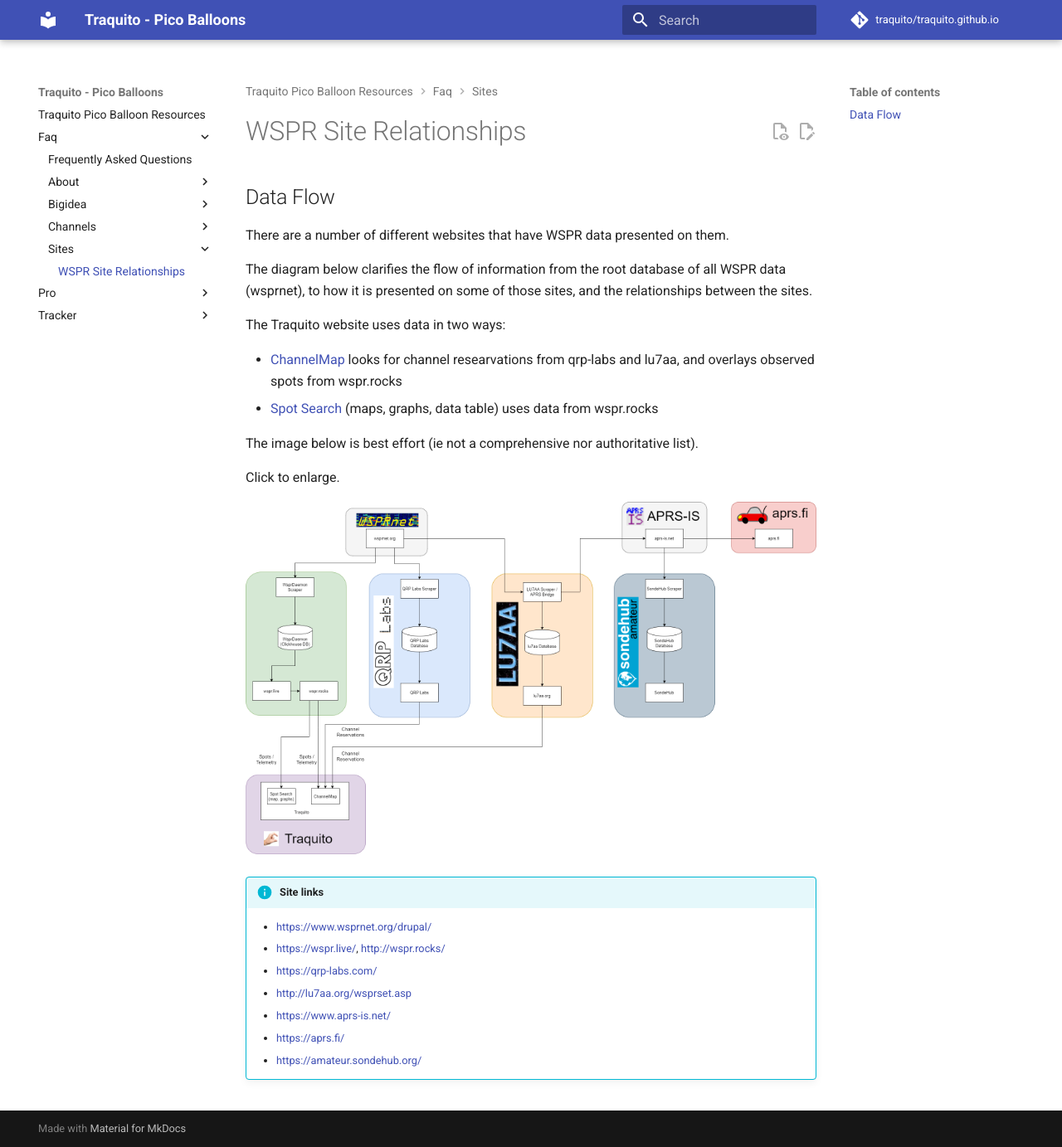
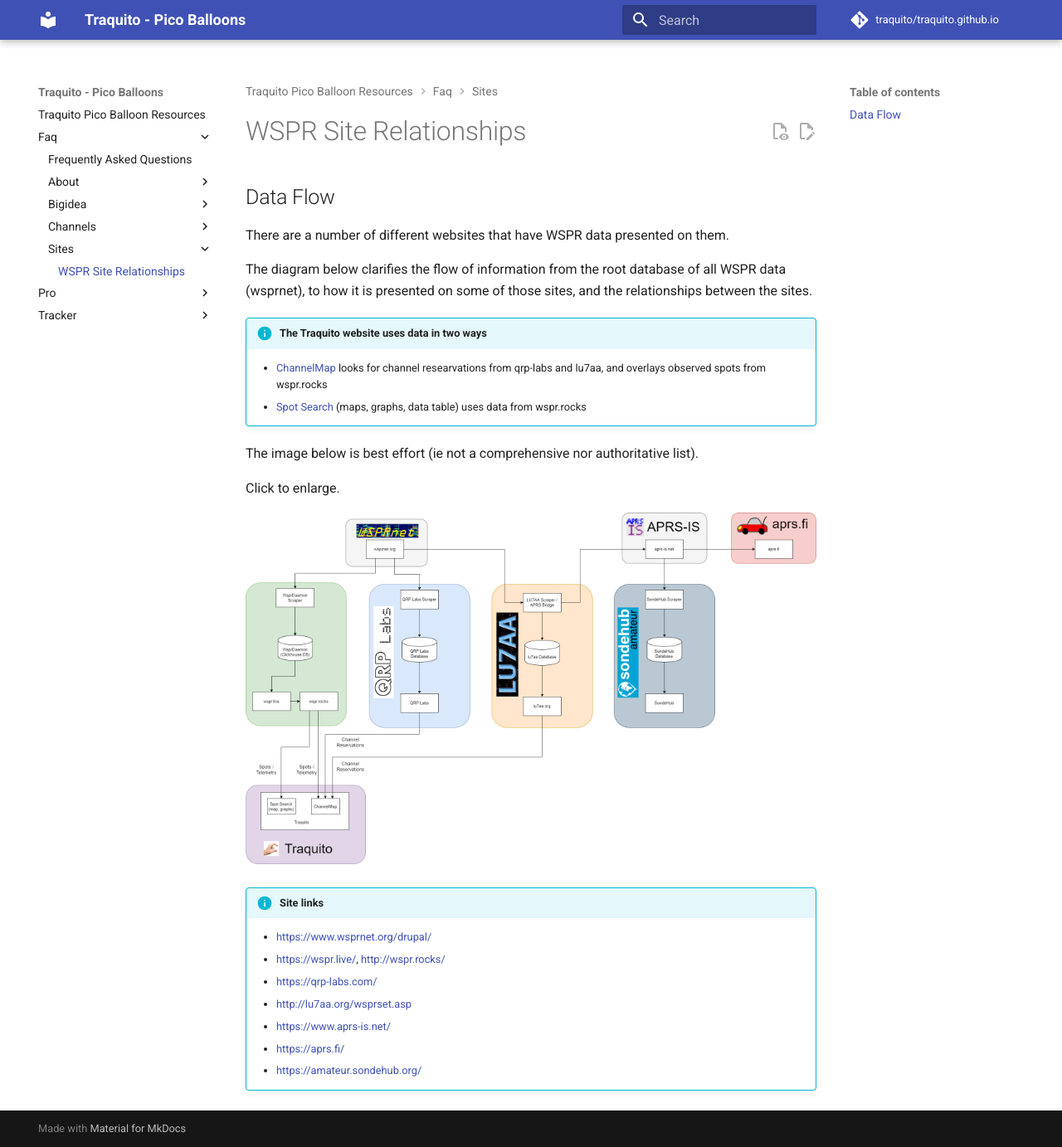
Before and after one commit to traquito/traquito.github.io, an MkDocs documentation site: the page built from docs/faq/sites/README.md, in a window 1280 px wide and 1383 px high. Shown: the whole window at 83% size. Built offline with MkDocs 1.6.1 and Material for MkDocs 9.7.7, drawn with Linux system fonts in a browser that asks for light colours; comment, search, counter and statistics services are not loaded; part of the change alters nothing that is shown.

```diff
--- a/docs/faq/sites/README.md
+++ b/docs/faq/sites/README.md
@@ -6,10 +6,9 @@ There are a number of different websites that have WSPR data presented on them.
 
 The diagram below clarifies the flow of information from the root database of all WSPR data (wsprnet), to how it is presented on some of those sites, and the relationships between the sites.
 
-The Traquito website uses data in two ways:
-
-*   [ChannelMap](/channelmap/) looks for channel researvations from qrp-labs and lu7aa, and overlays observed spots from wspr.rocks
-*   [Spot Search](/search/spots/dashboard/?band=20m&channel=269&callsign=KD2KDD&limit=2000&dtGte=2023-05-08&dtLte=2023-06-01) (maps, graphs, data table) uses data from wspr.rocks
+!!! info "The Traquito website uses data in two ways"
+    - [ChannelMap](/channelmap/) looks for channel researvations from qrp-labs and lu7aa, and overlays observed spots from wspr.rocks
+    - [Spot Search](/search/spots/dashboard/?band=20m&channel=269&callsign=KD2KDD&limit=2000&dtGte=2023-05-08&dtLte=2023-06-01) (maps, graphs, data table) uses data from wspr.rocks
 
 The image below is best effort (ie not a comprehensive nor authoritative list).
 
```
